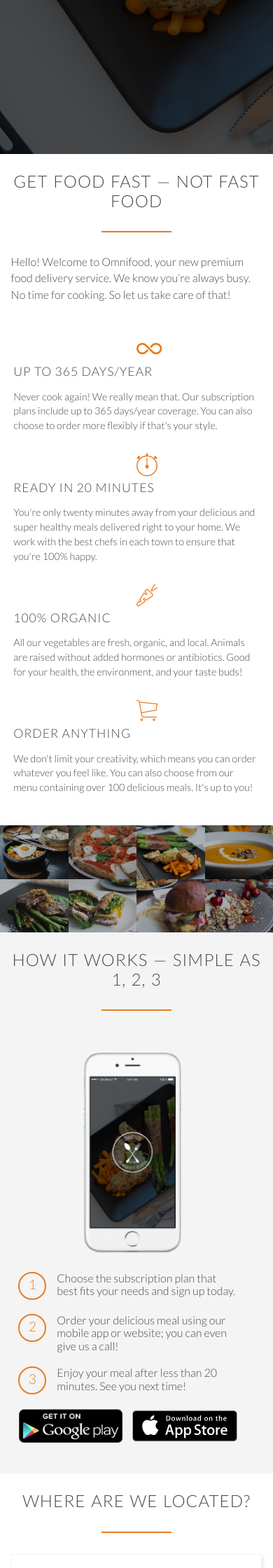
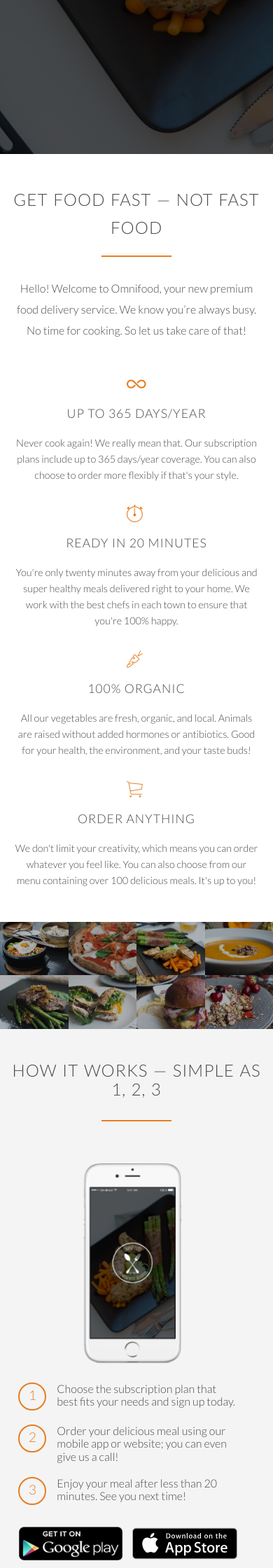
Before and after one commit to djmgeneseo/MOCK-FOOD-DELIVERY-WEBSITE, a PHP site: page / in a window 390 px wide. Shown: the part 624-2864 px from the top of the page at 70% size. Run offline with PHP 8.4, Linux system fonts and the light colour scheme; style sheets or scripts are compiled from the project's sources; some libraries are stand-ins or nearby versions; some web fonts are replaced.

Commit message:
Center icons in section-features for mobile

```diff
--- a/resources/css/queries.css
+++ b/resources/css/queries.css
@@ -88,6 +88,12 @@
     /* Even less vertical whitespace */
     section { padding: 30px 0;}
 
+    h1 { font-size: 180%; }
+    h2 {
+        margin-top: 20px;
+        font-size: 150%;
+    }
+
     .row,
     .hero-text-box { padding: 0 4%; }
 
@@ -164,24 +170,52 @@
 
     .sticky .logo-black {margin-top: 7px;}
 
-    /* ----------- */
-
-    h1 { font-size: 180%; }
-    h2 { font-size: 150%;}
-
     /* features */
 
     .long-copy {
         width: 100%;
         margin-left: 0%;
     }
-
+    .section-features i {
+        width:100%;
+    }
     .section-features .icon-big {
+        font-size: 190%;
         display: inline;
-        margin-left: 50%;
+        margin-left: 46%;
     }
 
+    .section-features p {
+        margin-bottom: 5px;
+    }
+
+    .section-features p,
+    .section-features h3,
+    .long-copy
+    {
+        margin-top: 10px;
+        text-align: center;
+    }
+
+    .section-features h3,
+    .section-features .long-copy
+    {
+        line-height: 30px;
+    }
+    .section-features h2 {
+        line-height: 40px;
+    }
+    .section-features h2:after {
+        margin-top: 20px;
+    }
+
+    .section-features p {
+        line-height: 23px;
+    }
+
+
     /* how it works */
+
     .app-screen { width: 40%; }
 
     .steps-box:first-child {
@@ -205,7 +239,7 @@
         float:left;
     }
 
-    .works-step:last-of-type { margin-bottom: 20px; }
+    .works-step:last-of-type { margin-bottom: 30px; }
 
     /* Cities */
     .city-box-1,
--- a/resources/css/style.css
+++ b/resources/css/style.css
@@ -342,7 +342,7 @@ header {
 /* ------------------------------------------- */
 
 .section-features .long-copy {
-    margin-bottom: 40px
+    margin-bottom: 40px;
 }
 
 
```
